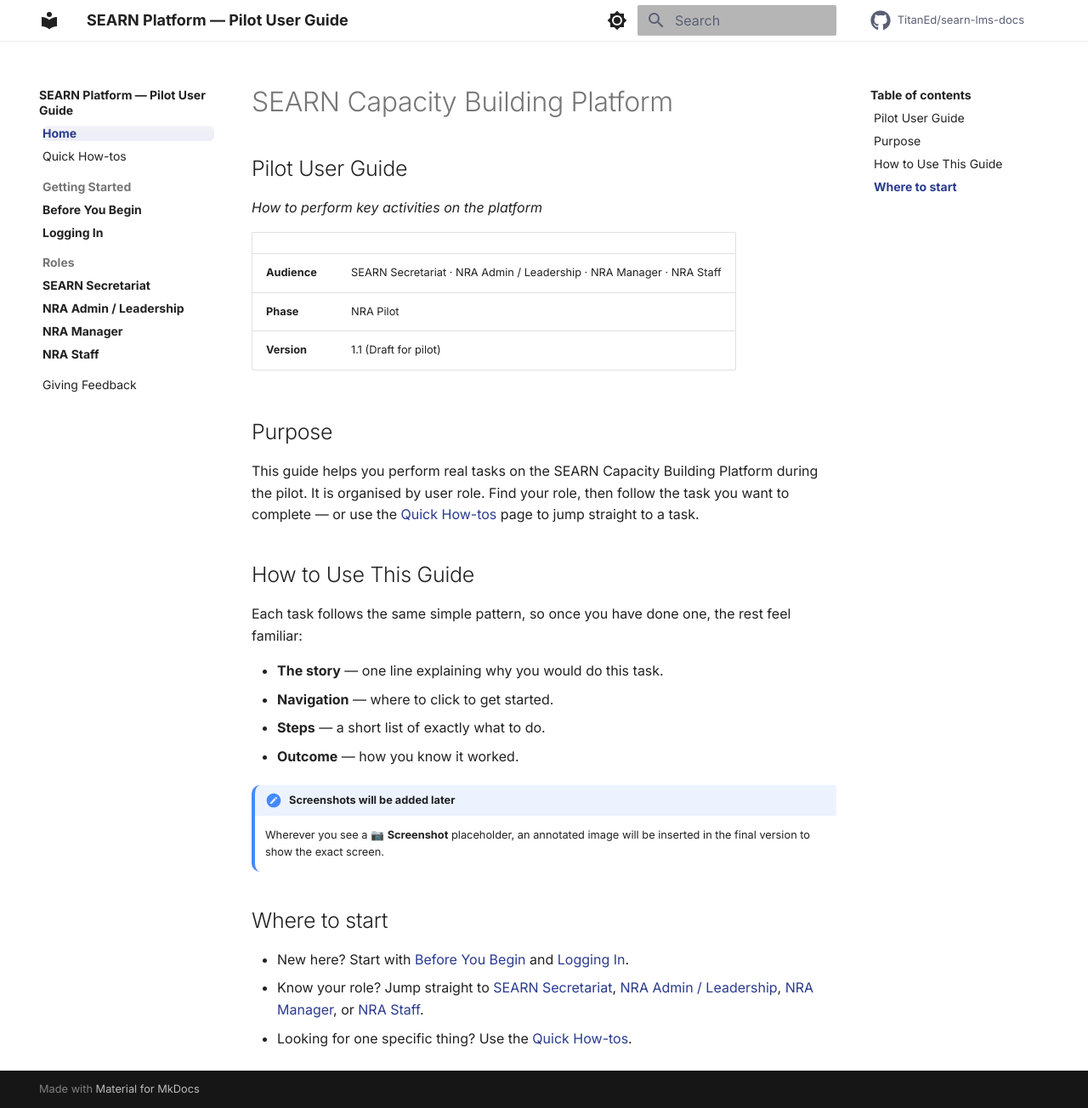
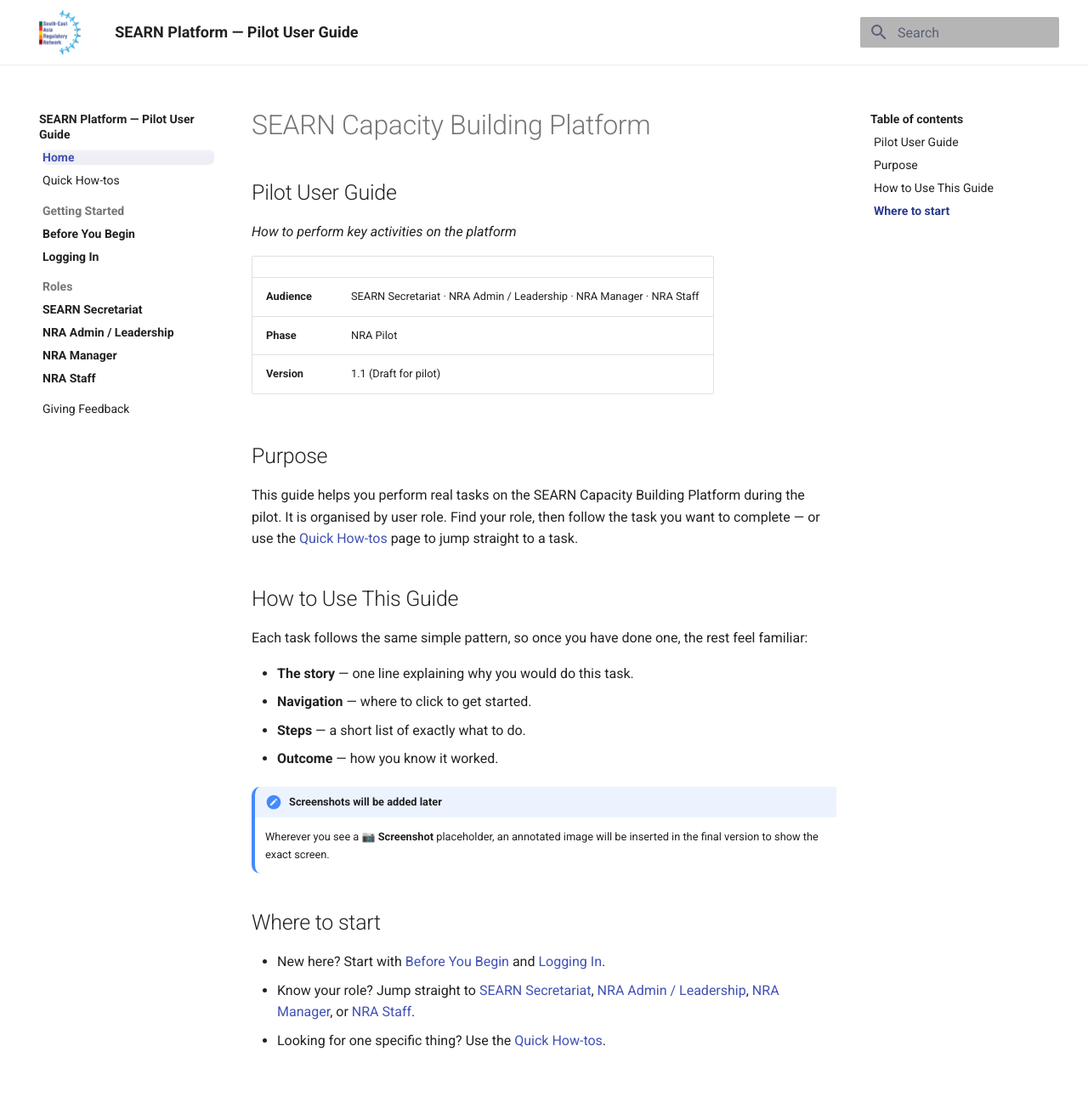
Before and after one commit to TitanEd/searn-lms-docs, an MkDocs documentation site: the page built from docs/index.md, in a window 1280 px wide and 1304 px high. Shown: the whole window at 85% size. Built offline with MkDocs 1.6.1 and Material for MkDocs 9.7.7, drawn with Linux system fonts in a browser that asks for light colours; comment, search, counter and statistics services are not loaded.

Commit message:
Simplify header chrome per feedback: single theme, real logo, no footer
- Drop the light/dark toggle entirely (one fixed light scheme)
- Remove the GitHub repo link from the header; search now fills the
  freed space and sits flush right
- Use the actual SEARN network logo.png as the header logo/favicon,
  sized up so the wordmark stays legible
- Force Roboto, sans-serif across all text
- Hide the footer entirely, including the "Made with Material for
  MkDocs" credit and prev/next page nav

```diff
--- a/docs/stylesheets/extra.css
+++ b/docs/stylesheets/extra.css
@@ -7,9 +7,7 @@
   --searn-brand: #2a3b8f;
   --searn-brand-light: #4a5ab0;
   --searn-brand-dark: #1c2966;
-}
 
-[data-md-color-scheme="default"] {
   --md-primary-fg-color: var(--searn-brand);
   --md-primary-fg-color--light: var(--searn-brand-light);
   --md-primary-fg-color--dark: var(--searn-brand-dark);
@@ -27,22 +25,15 @@
   --searn-muted: #5a5f75;
 }
 
-[data-md-color-scheme="slate"] {
-  --md-primary-fg-color: var(--searn-brand-light);
-  --md-primary-fg-color--light: var(--searn-brand-light);
-  --md-primary-fg-color--dark: var(--searn-brand-dark);
-  --md-primary-bg-color: #ffffff;
-  --md-primary-bg-color--light: #ffffff;
-  --md-accent-fg-color: #8b98e0;
-  --md-accent-fg-color--transparent: #8b98e01a;
-  --md-accent-bg-color: #0b0e21;
-  --md-typeset-a-color: #8b98e0;
-
-  --searn-surface: var(--md-default-bg-color);
-  --searn-border: rgba(255, 255, 255, 0.09);
-  --searn-nav-active-bg: rgba(139, 152, 224, 0.14);
-  --searn-nav-hover-bg: rgba(255, 255, 255, 0.045);
-  --searn-muted: #9a9fb5;
+/* Every visible text element uses Roboto explicitly, on top of the
+   self-hosted webfont Material loads via theme.font in mkdocs.yml. */
+body,
+input,
+button,
+select,
+textarea,
+.md-typeset {
+  font-family: Roboto, sans-serif;
 }
 
 /* ---- Header: flat neutral surface instead of a solid brand banner ---- */
@@ -68,8 +59,14 @@
   opacity: 0.7;
 }
 
-.md-header__source {
-  color: var(--searn-muted);
+/* No repo link / palette toggle remain in the header, so let the search
+   box take the freed-up space and sit flush against the right edge. */
+.md-header__inner {
+  gap: 0.4rem;
+}
+
+.md-header__inner .md-search {
+  margin-left: auto;
 }
 
 /* Tabs bar (if enabled) matches the header instead of the brand color */
@@ -89,11 +86,6 @@
   color: var(--searn-brand);
 }
 
-[data-md-color-scheme="slate"] .md-tabs__link--active,
-[data-md-color-scheme="slate"] .md-tabs__link:hover {
-  color: var(--searn-brand-light);
-}
-
 /* Search box: neutral field instead of a tinted-on-color box */
 .md-search__input {
   background-color: rgba(0, 0, 0, 0.045);
@@ -106,10 +98,6 @@
 
 .md-search__icon svg {
   fill: var(--searn-muted);
-}
-
-[data-md-color-scheme="slate"] .md-search__input {
-  background-color: rgba(255, 255, 255, 0.07);
 }
 
 /* ---- Left sidebar: grouped sections + pill-style active item ---- */
@@ -145,11 +133,6 @@
   font-weight: 600;
 }
 
-[data-md-color-scheme="slate"] .md-nav__link--active,
-[data-md-color-scheme="slate"] .md-nav__link--active:hover {
-  color: var(--searn-brand-light);
-}
-
 .md-nav__item {
   padding: 0 0.2rem;
 }
@@ -160,10 +143,6 @@
   color: var(--searn-brand);
   font-weight: 600;
   background-color: transparent;
-}
-
-[data-md-color-scheme="slate"] .md-nav--secondary .md-nav__link--active {
-  color: var(--searn-brand-light);
 }
 
 /* ---- Softer, rounded admonitions (note / warning / success / info) ---- */
@@ -204,3 +183,18 @@
   border-color: var(--searn-brand-light);
   box-shadow: 0 4px 14px rgba(42, 59, 143, 0.12);
 }
+
+/* ---- Footer: fully removed, including the "Made with Material for
+   MkDocs" credit line and the prev/next page nav ---- */
+
+.md-footer {
+  display: none;
+}
+
+/* Logo carries both the SEARN mark and wordmark, so it needs more room
+   than Material's default header-logo size to stay legible. */
+.md-header__button.md-logo img,
+.md-header__button.md-logo svg {
+  height: 2.6rem;
+  width: auto;
+}
--- a/mkdocs.yml
+++ b/mkdocs.yml
@@ -1,28 +1,16 @@
 site_name: SEARN Platform — Pilot User Guide
 site_description: Pilot user guide for the SEARN Capacity Building Platform.
 site_url: https://titaned.github.io/searn-lms-docs/
-repo_name: TitanEd/searn-lms-docs
-repo_url: https://github.com/TitanEd/searn-lms-docs
-edit_uri: edit/master/docs/
 
 theme:
   name: material
-  icon:
-    repo: fontawesome/brands/github
+  logo: img/logo.png
+  favicon: img/logo.png
   font:
-    text: Inter
+    text: Roboto
     code: Roboto Mono
   palette:
-    - media: "(prefers-color-scheme: light)"
-      scheme: default
-      toggle:
-        icon: material/brightness-7
-        name: Switch to dark mode
-    - media: "(prefers-color-scheme: dark)"
-      scheme: slate
-      toggle:
-        icon: material/brightness-4
-        name: Switch to light mode
+    - scheme: default
   features:
     - navigation.sections
     - navigation.expand
@@ -38,6 +26,9 @@
 
 extra_css:
   - stylesheets/extra.css
+
+extra:
+  generator: false
 
 markdown_extensions:
   - admonition
```
Also changed, not shown: docs/img/logo.png (added).
